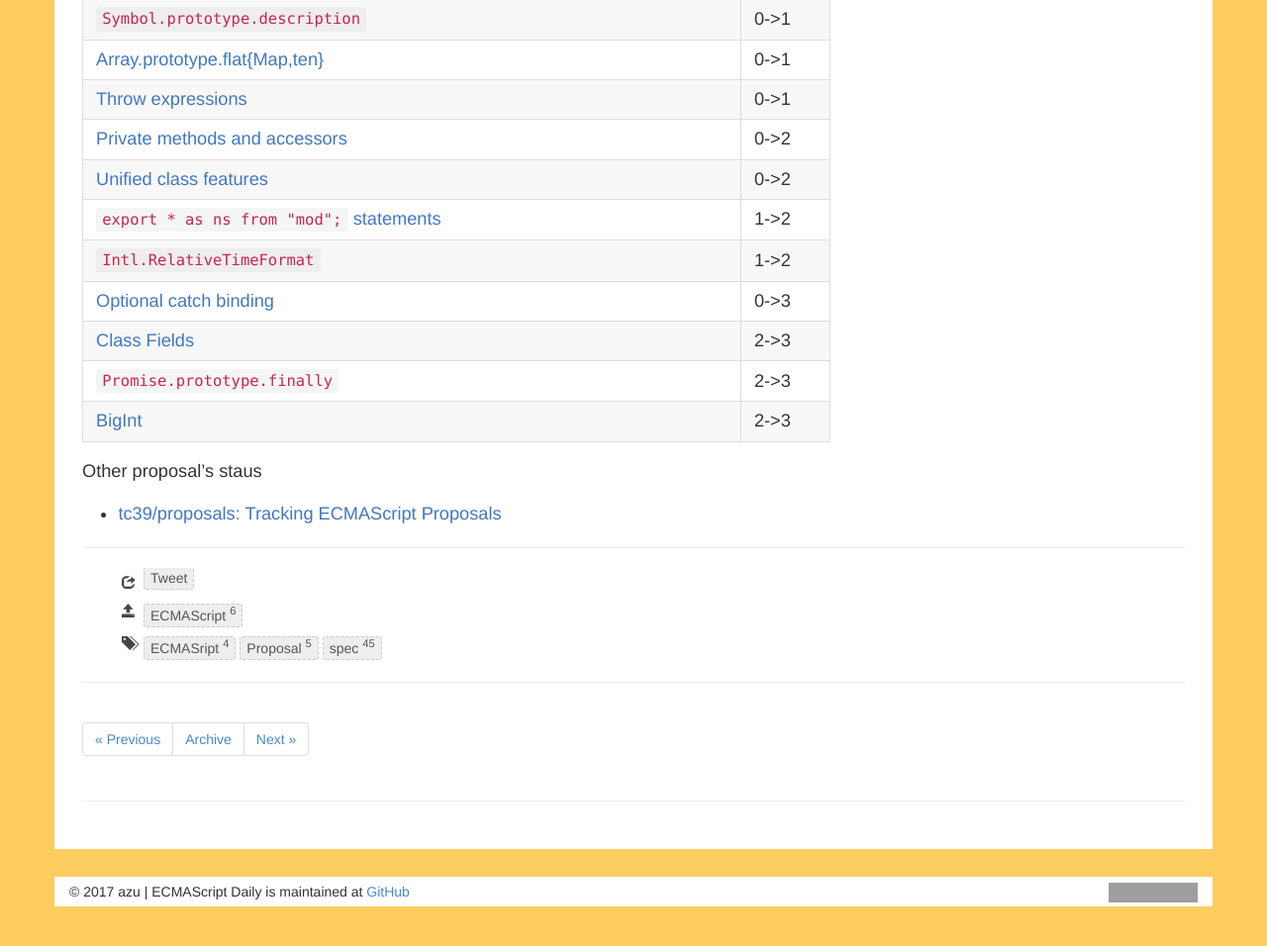
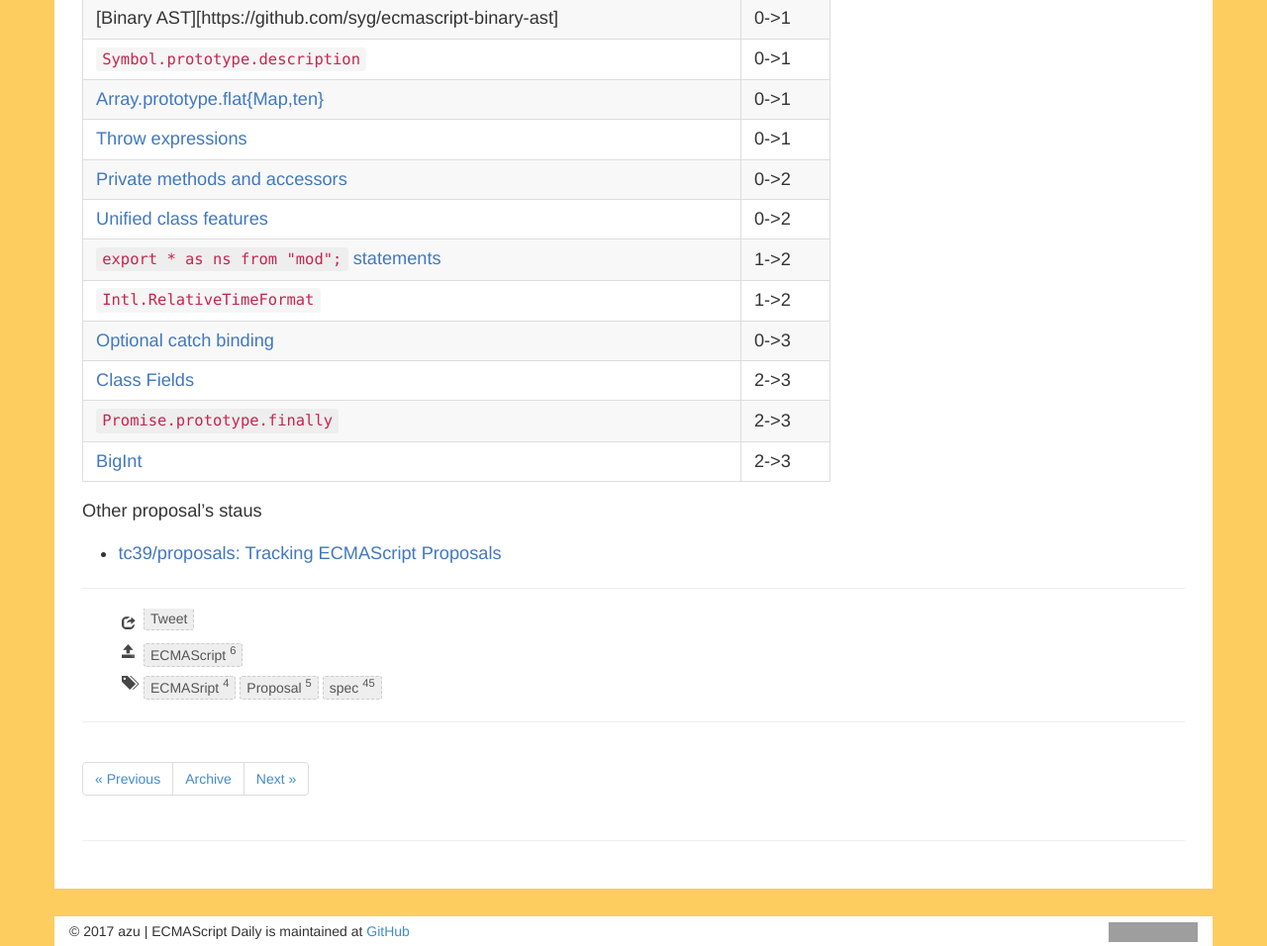
Before and after one commit to ecmascript-daily/ecmascript-daily.github.com, a Jekyll site: the page built from _posts/2017/2017-07-28-ecmascript-proposals-status.md, in a window 1280 px wide. Shown: the part 321-1277 px from the top of the page at 99% size. Built offline with Jekyll 4.4.1, drawn with Linux system fonts in a browser that asks for light colours; nearby versions of some CDN libraries; comment, search, counter and statistics services are not loaded; before the commit the page ends 1237 px from its top, so only the background shows below that; grey boxes are pictures that could not be loaded.

Commit message:
Update 2017-07-28-ecmascript-proposals-status.md

```diff
--- a/_posts/2017/2017-07-28-ecmascript-proposals-status.md
+++ b/_posts/2017/2017-07-28-ecmascript-proposals-status.md
@@ -16,6 +16,7 @@ The changes of proposal's status @ [59th meeting of Ecma TC39](https://github.co
 | Proposal                                 | Stage  |
 | ---------------------------------------- | ------ |
 | Change Number.parseInt/parseFloat to not coerce null/undefined/NaN(no repo) | NaN->1 |
+| [Binary AST][https://github.com/syg/ecmascript-binary-ast] | 0->1   |
 | [`Symbol.prototype.description`](https://github.com/michaelficarra/Symbol-description-proposal/) | 0->1   |
 | [Array.prototype.flat{Map,ten}](https://github.com/tc39/proposal-flatMap) | 0->1   |
 | [Throw expressions](https://github.com/rbuckton/proposal-throw-expressions) | 0->1   |
```
